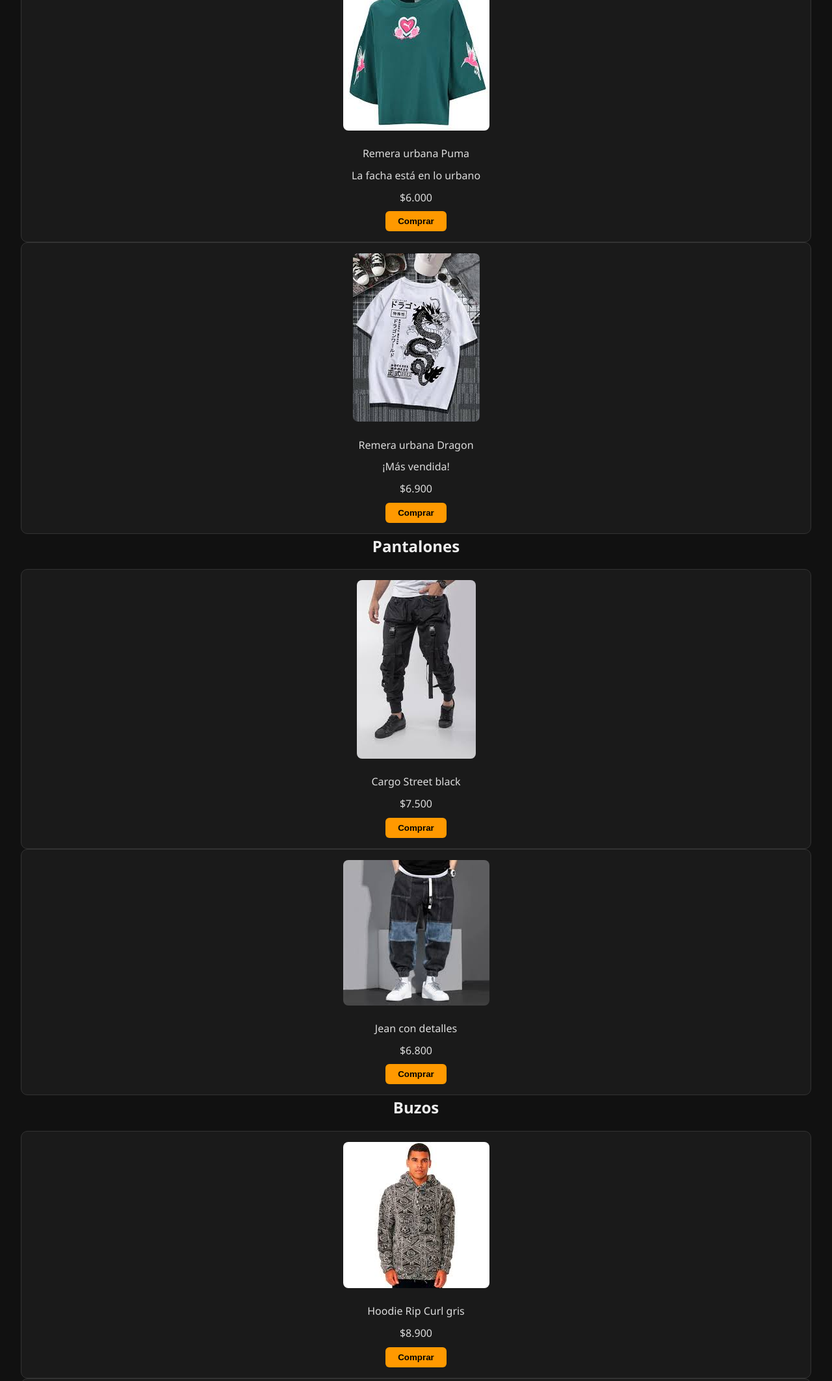
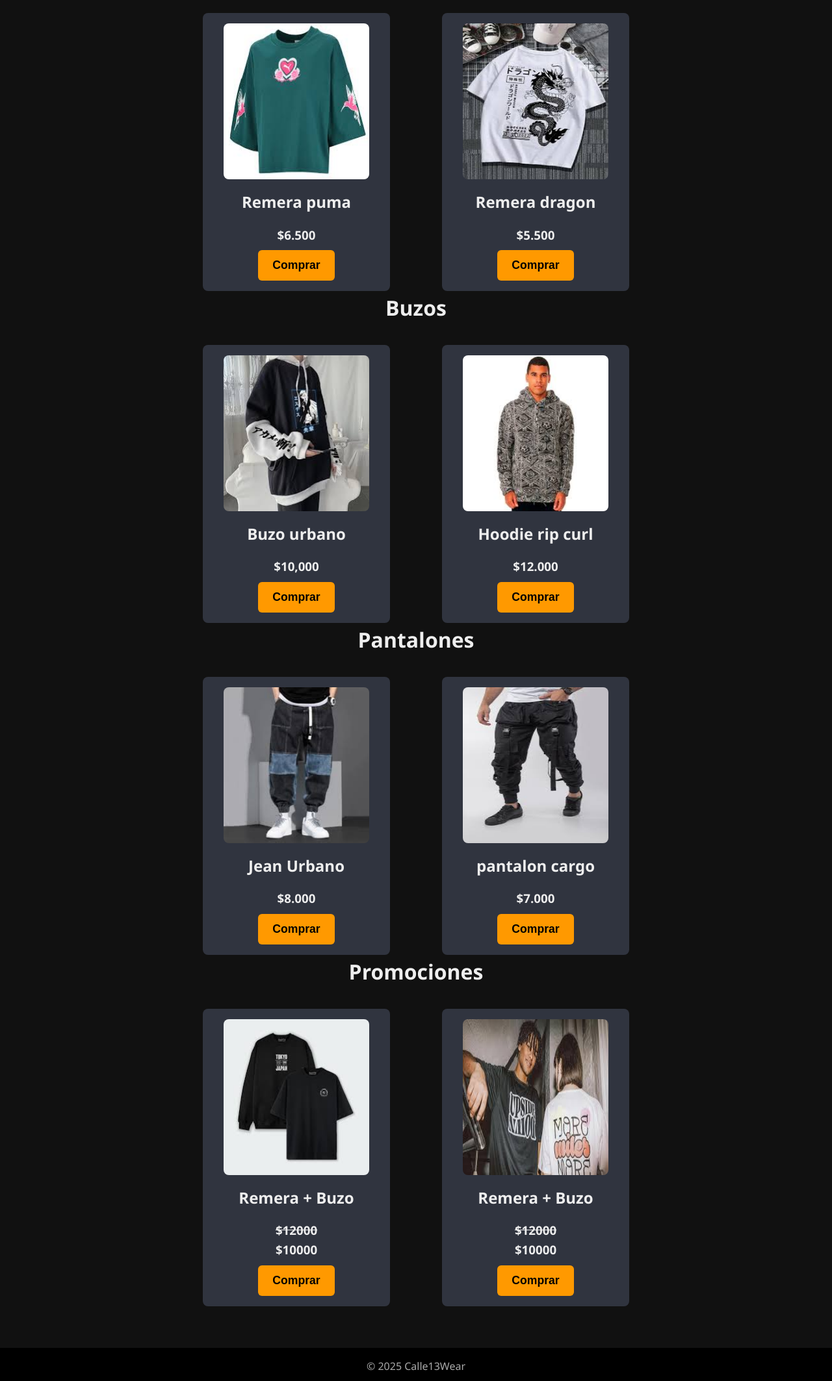
Before and after one commit to juannccruz/PreEntrega3-luro, a plain HTML site: page pages/todos.html in a window 1280 px wide. Shown: the part 359-2485 px from the top of the page at 65% size. Drawn offline with Linux system fonts and the light colour scheme.

Commit message:
mejorando

```diff
--- a/pages/todos.html
+++ b/pages/todos.html
@@ -29,61 +29,137 @@
 </nav>
   <main>
     <h1>catalogo</h1>
-    <h2>Todos los productos</h2>
+    <h2 class = "TituPromo">Todos los productos</h2>
 
-    <h2>Remeras</h2>
+        <h2 class = "TituPromo">Remeras</h2>
     <div class="productos-grid"></div>
-    <div class="producto">
-      <img src="../img/images (1).jpg" alt="Remera 1" class="producto-img" />
-      <p>Remera urbana Puma</p>
-      <p>La facha está en lo urbano</p>
-      <p>$6.000</p>
-      <button class="btn-comprar">Comprar</button>
+    <section class="productos">
+
+
+        <div class="productos">
+          <div class="ContenedorStore">
+            <img class="ImagenStore" src="../img/images (1).jpg" alt="">
+            <h2>Remera puma</h2>
+            <h3>$6.500</h3>
+            <button class="btn-comprarNuevo">Comprar</button>
           </div>
-    <div class="producto">
-      <img src="../img/images (2).jpg" alt="Remera 2" class="producto-img" />
-      <p>Remera urbana Dragon</p>
-      <p>¡Más vendida!</p>
-      <p>$6.900</p>
-      <button class="btn-comprar">Comprar</button>
         </div>
 
-    <h2>Pantalones</h2>
-    <div class="producto">
-      <img src="../img/pantalon cargo urbano.jpg" alt="Cargo Street black" class="producto-img" />
-      <p>Cargo Street black</p>
-      <p>$7.500</p>
-      <button class="btn-comprar">Comprar</button>
+        <div class="productos">
+          <div class="ContenedorStore">
+            <img class="ImagenStore" src="../img/images (2).jpg" alt="">
+            <h2>Remera dragon</h2>
+            <h3>$5.500</h3>
+            <button class="btn-comprarNuevo">Comprar</button>
           </div>
-    <div class="producto">
-      <img src="../img/jean urbano.jpg" alt="Jean con detalles" class="producto-img" />
-      <p>Jean con detalles</p>
-      <p>$6.800</p>
-      <button class="btn-comprar">Comprar</button>
         </div>
 
-    <h2>Buzos</h2>
-    <div class="producto">
-      <img src="../img/hoodie rip curl.jpg" alt="Hoodie Rip Curl gris" class="producto-img" />
-      <p>Hoodie Rip Curl gris</p>
-      <p>$8.900</p>
-      <button class="btn-comprar">Comprar</button>
+
+
+
+
+      </section>
+
+      <h3 class="TituPromo"> Buzos</h3>
+  <section class="productos">
+
+
+        <div class="productos">
+          <div class="ContenedorStore">
+            <img class="ImagenStore" src="../img/hoodie bienurb.jpg" alt="">
+            <h2>Buzo urbano</h2>
+            <h3>$10,000</h3>
+            <button class="btn-comprarNuevo">Comprar</button>
           </div>
-    <div class="producto">
-      <img src="../img/hoodie bienurb.jpg" alt="Hoodie urbano" class="producto-img" />
-      <p>Hoodie urbano</p>
-      <p>$9.500</p>
-      <button class="btn-comprar">Comprar</button>
         </div>
+
+        <div class="productos">
+          <div class="ContenedorStore">
+            <img class="ImagenStore" src="../img/hoodie rip curl.jpg" alt="">
+            <h2>Hoodie rip curl</h2>
+            <h3>$12.000</h3>
+            <button class="btn-comprarNuevo">Comprar</button>
+          </div>
+        </div>
+
+
+
+
+
+      </section>
+
+      <h3 class = "TituPromo">Pantalones</h3>
+      <section class="productos">
+
+
+        <div class="productos">
+          <div class="ContenedorStore">
+            <img class="ImagenStore" src="../img/jean urbano.jpg" alt="">
+            <h2>Jean Urbano</h2>
+            <h3>$8.000</h3>
+            <button class="btn-comprarNuevo">Comprar</button>
+          </div>
+        </div>
+
+        <div class="productos">
+          <div class="ContenedorStore">
+            <img class="ImagenStore" src="../img/pantalon cargo urbano.jpg" alt="">
+            <h2>pantalon cargo</h2>
+            <h3>$7.000</h3>
+            <button class="btn-comprarNuevo">Comprar</button>
+          </div>
+        </div>
+
+
+
+
+
+      </section>
+
+      <h3 class="TituPromo">Promociones</h3>
+      <section class="productos">
+
+
+        <div class="productos">
+          <div class="ContenedorStore">
+            <img class="ImagenStore" src="../img/combo buzo+remera.jpg" alt="">
+            <h2>Remera + Buzo</h2>
+            <h3 class="viejo">$12000</h3>
+            <h3>$10000</h3>
+            <button class="btn-comprarNuevo">Comprar</button>
+          </div>
+        </div>
+
+        <div class="productos">
+          <div class="ContenedorStore">
+            <img class="ImagenStore" src="../img/descarga.jpg" alt="">
+            <h2>Remera + Buzo</h2>
+            <h3 class="viejo">$12000</h3>
+            <h3>$10000</h3>
+            <button class="btn-comprarNuevo">Comprar</button>
+          </div>
+        </div>
+
+
+
+
+
+      </section>
 
   </main>
 
    <footer>
     <p>&copy; 2025 Calle13Wear</p>
    <div class="social-links">
-      <a href="https://www.instagram.com" target="_blank">Instagram</a>
-      <a href="https://www.facebook.com" target="_blank">Facebook</a>
-      <a href="https://www.tiktok.com" target="_blank">TikTok</a>
+      <a href="https://www.instagram.com/juancruzluro1/" target="_blank">
+      <img src="../img/icons8-instagram.svg" alt="instagram">
+      </a>
+      <a href="https://www.facebook.com/?locale=es_LA" target="_blank">
+      <img src="../img/icons8-facebook.svg" alt="facebook">
+      </a>
+      <a href="https://www.tiktok.com/es/" target="_blank">
+      <img src="../img/icons8-tik-tok.svg" alt="">
+      </a>
     </div>
   </footer>
 </body>
--- a/styles/styles.css
+++ b/styles/styles.css
@@ -15,6 +15,10 @@ body {
 
 /* ENCABEZADO PRINCIPAL */
 header {
+  position: fixed;
+  top: 0;
+  width: 100%;
+  height: 90px; /* Altura fija necesaria */
   background-color: #000;
   color: #fff;
   padding: 1rem;
@@ -22,6 +26,7 @@ header {
   justify-content: space-between;
   align-items: center;
   flex-wrap: wrap;
+  z-index: 100000;
 }
 
 .logo {
@@ -41,21 +46,20 @@ nav a {
   text-decoration: none;
   padding: 0.5rem;
   border-radius: 6px;
-  transition: background-color 0.3s;
+  transition: all 300ms ease;
 }
 
 nav a:hover {
-  background-color: #333;
+  background-color: #ffa726;
+  color: #000;
 }
 
 /* SUBMENÚ STICKY */
 .subnav {
   position: sticky;
-  top: 0;
-  background-color: #111;
+  top: 95px; /* Igual a la altura del header */
   padding: 0.5rem;
-  border-bottom: 1px solid #444;
-  z-index: 999;
+  z-index: 998;
 }
 
 .subnav ul {
@@ -77,7 +81,7 @@ nav a:hover {
 }
 
 .subnav a:hover {
-  background-color: #fff;
+  background-color: #ffa726;
   color: #000;
 }
 
@@ -86,7 +90,8 @@ nav a:hover {
   padding: 2rem;
 }
 
-#catalogo h2, #catalogo h3 {
+#catalogo h2,
+#catalogo h3 {
   text-align: center;
   margin-bottom: 1rem;
   color: #fff;
@@ -114,7 +119,8 @@ nav a:hover {
   margin-bottom: 1rem;
 }
 
-.producto h4, .producto p {
+.producto h4,
+.producto p {
   margin-bottom: 0.5rem;
   color: #ddd;
 }
@@ -154,7 +160,9 @@ section[id]:not(#catalogo) .producto,
 
 /* SECCIONES GENERALES */
 main {
-  padding: 2rem;
+  padding-top: 120px; /* Header + subnav */
+  padding-left: 1rem;
+  padding-right: 1rem;
 }
 
 main h2 {
@@ -162,7 +170,8 @@ main h2 {
   margin-bottom: 1rem;
 }
 
-main p, main li {
+main p,
+main li {
   color: #ccc;
   margin-bottom: 0.8rem;
 }
@@ -183,7 +192,8 @@ form label {
   color: #eee;
 }
 
-form input, form textarea {
+form input,
+form textarea {
   width: 100%;
   padding: 0.5rem;
   margin-bottom: 1rem;
@@ -256,3 +266,107 @@ footer a {
 footer a:hover {
   color: #fff;
 }
+
+/* EXTRAS */
+.logoprincipal {
+  width: 50vh;
+  height: 40vh;
+}
+
+.contenedorimagen {
+  display: flex;
+  justify-content: center;
+  align-items: center;
+  margin-top: 2rem;
+}
+
+.textoabajo {
+  text-align: center;
+}
+
+.elegir {
+  margin-bottom: 2em;
+  font-size: 1.8rem;
+  white-space: nowrap;
+  text-align: left;
+  display: inline;
+}
+
+.preguntas li p {
+  display: inline;
+  border-bottom: 1px solid #ffa726;
+  font-size: 1.2rem;
+}
+
+.contenedorboton {
+  display: flex;
+  justify-content: center;
+  align-items: center;
+  margin-top: 2rem;
+}
+
+.social-links {
+  margin-top: 1em;
+}
+
+.productos {
+  display: flex;
+  justify-content: center;
+  align-items: center;
+  gap: 5em;
+  flex-wrap: wrap;
+}
+
+.ImagenStore {
+  margin-bottom: 1em;
+  width: 28vh;
+  height: 30vh;
+  border-radius: 0.5em;
+}
+
+.ContenedorStore {
+  background: #30343f;
+  padding: 1em 2em;
+  border-radius: 0.5em;
+  display: flex;
+  align-items: center;
+  justify-content: center;
+  flex-direction: column;
+  transition: all 300ms ease;
+}
+
+.ContenedorStore:hover {
+  transform: scale(1.05);
+  transition: all 300ms ease;
+}
+
+.viejo {
+  text-decoration: line-through;
+}
+
+.btn-comprarNuevo {
+  background-color: #f90;
+  color: #000;
+  padding: 0.8rem 1.4rem;
+  border: none;
+  font-size: 1.1rem;
+  border-radius: 6px;
+  font-weight: bold;
+  cursor: pointer;
+  transition: background-color 0.3s;
+  margin-top: 0.5em;
+}
+
+.btn-comprarNuevo:hover {
+  background-color: #ffa726;
+}
+
+.TituPromo {
+  text-align: center;
+  font-size: 2rem;
+  margin-bottom: 1em;
+}
+
+.frasetitulo {
+  text-align: center;
+}
```
Also changed, not shown: index.html (+22 -11 lines), pages/buzos.html (+38 -18 lines), pages/catalogo.html (+37 -18 lines), pages/pantalones.html (+37 -17 lines), pages/preguntas-frecuentes.html (+11 -5 lines), pages/remeras.html (+37 -19 lines), pages/sobre-nosotros.html (+10 -4 lines), pages/ubicacion.html (+16 -4 lines), img/icons8-facebook.svg (added), img/icons8-instagram.svg (added), img/icons8-tik-tok.svg (added). Lines whose indentation alone changed are shown as unchanged.
